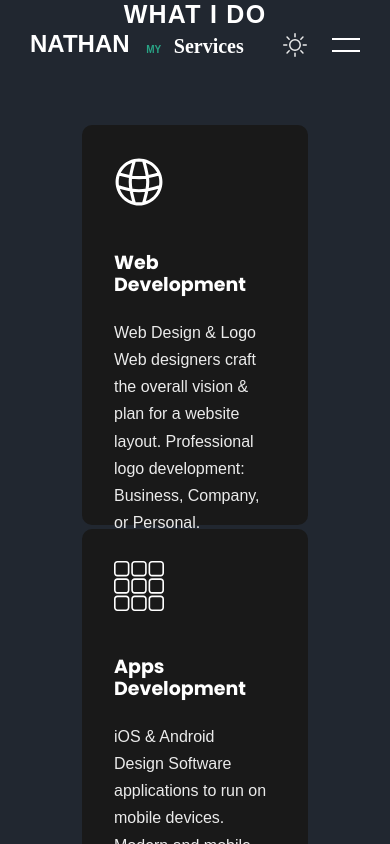
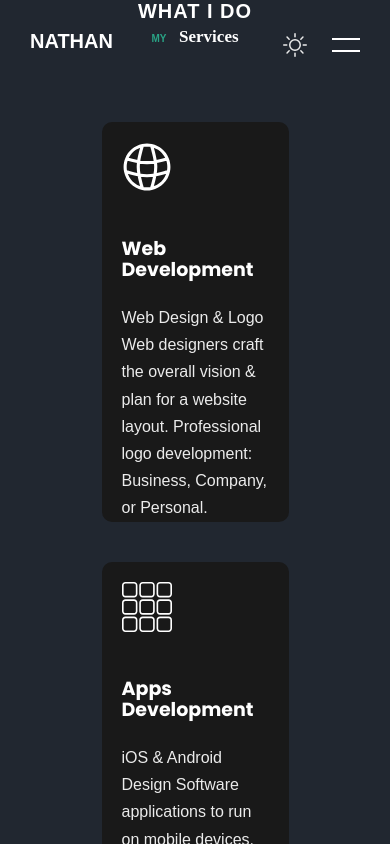
Before and after one commit to NathanMusoko/next13-deploy, a Next.js app: page /serv in a window 390 px wide. Shown: the top 844 px of the page. Built offline with nearby package versions, Linux system fonts and the light colour scheme.

Commit message:
ajustement css

```diff
--- a/components/Footer.jsx
+++ b/components/Footer.jsx
@@ -7,11 +7,11 @@ export default function Footer() {
             <div className={styles.container}>
                 <div className={styles.footerContent}>
                     <div className={styles.footerSection}>
-                        <h3 className={styles.sectionTitle}>À propos</h3>
-                        <p>Découvrez mon portfolio et explorez mes compétences en développement web.</p>
+                        <h3 className={styles.sectionTitle}>About</h3>
+                        <p>Explore my portfolio and discover my skills in web development.</p>
                     </div>
                     <div className={styles.footerSection}>
-                        <h3 className={styles.sectionTitle}>Liens rapides</h3>
+                        <h3 className={styles.sectionTitle}>Quick Links</h3>
                         <ul className={styles.quickLinks}>
                             <li>
                                 <Link href='/'>Home</Link>
@@ -31,13 +31,13 @@ export default function Footer() {
                         </ul>
                     </div>
                     <div className={styles.footerSection}>
-                        <h3 className={styles.sectionTitle}>Contactez-moi</h3>
+                        <h3 className={styles.sectionTitle}>Contact Me</h3>
                         <p>Email: qualitechoisie13@gmail.com</p>
                         <p>Téléphone: +123 456 789</p>
                     </div>
                 </div>
                 <div className={styles.footerBottom}>
-                    <p>&copy; 2024 Mon Portfolio. Tous droits réservés.</p>
+                    <p>&copy;MUSOKO 2024 My Portfolio. All rights reserved.</p>
                 </div>
             </div>
         </footer>
--- a/components/Header.jsx
+++ b/components/Header.jsx
@@ -1,67 +1,85 @@
-
-import styles from "../styles/Header.module.css"
+import styles from "../styles/Header.module.css";
 import { useEffect, useState } from "react";
-import {link} from 'react-scroll'
 import Link from "next/link";
-import {FaTwitter, FaInstagram, FaLinkedin} from 'react-icons/fa'
-import {BsSun, BsMoon} from 'react-icons/bs'
+import { FaTwitter, FaInstagram, FaLinkedin } from "react-icons/fa";
+import { BsSun, BsMoon } from "react-icons/bs";
 import { animateScroll } from "react-scroll";
 
-
-export default function Header(){
+export default function Header() {
     const [showMenu, setShowMenu] = useState(false);
     const [scrollNav, setScrollNav] = useState(false);
-    const [theme, setTheme] = useState('light-theme')
+
     const scrollTop = () => {
         animateScroll.scrollToTop();
-    }
+    };
 
     const changNav = () => {
-        if(window.scrollY >= 80){
-            setScrollNav(true)
+        if (window.scrollY >= 80) {
+            setScrollNav(true);
+        } else {
+            setScrollNav(false);
         }
-        else{
-            setScrollNav(false)
-        }
-    }
-    useEffect(() => {
-        window.addEventListener('scroll', changNav);
-    }, [showMenu])
+    };
 
     useEffect(() => {
-        document.body.classList.toggle('no-scroll', showMenu);
+        window.addEventListener("scroll", changNav);
     }, [showMenu]);
 
-    return <header className={`${scrollNav ? `${styles.scroll_header}`: ''} ${styles.header}`}>
+    useEffect(() => {
+        document.body.classList.toggle("no-scroll", showMenu);
+    }, [showMenu]);
+
+    const handleMenuToggle = () => {
+        setShowMenu(!showMenu);
+    };
+
+    const handleLinkClick = () => {
+        setShowMenu(false); // Close the menu when a link is clicked
+    };
+
+    return (
+        <header className={`${scrollNav ? `${styles.scroll_header}` : ""} ${styles.header}`}>
             <nav className={styles.nav}>
-            <Link href='/' className={`${styles.nav_logo} ${styles.text_cs}`}>NATHAN</Link>
+                <Link href="/" className={`${styles.nav_logo} ${styles.text_cs}`}>
+                    NATHAN
+                </Link>
                 <div className={`${showMenu ? `${styles.nav_menu} ${styles.show_menu}` : styles.nav_menu}`}>
                     <div className={styles.nav_data}>
                         <ul className={styles.nav_list}>
                             <li>
-                            <Link href='/' className={`${styles.nav_link} ${styles.text_cs}`}>HOME</Link>
+                                <Link href="/" className={`${styles.nav_link} ${styles.text_cs}`} onClick={handleLinkClick}>
+                                    HOME
+                                </Link>
                             </li>
                             <li>
-                            <Link href='/serv' className={`${styles.nav_link} ${styles.text_cs}`}>SERVICES</Link>
+                                <Link href="/serv" className={`${styles.nav_link} ${styles.text_cs}`} onClick={handleLinkClick}>
+                                    SERVICES
+                                </Link>
                             </li>
                             <li>
-                            <Link href='/skills' className={`${styles.nav_link} ${styles.text_cs}`}>SKILLS</Link>
+                                <Link href="/skills" className={`${styles.nav_link} ${styles.text_cs}`} onClick={handleLinkClick}>
+                                    SKILLS
+                                </Link>
                             </li>
                             <li>
-                            <Link href='/portfolio' className={`${styles.nav_link} ${styles.text_cs}`}>PORTFOLIO</Link>
+                                <Link href="/portfolio" className={`${styles.nav_link} ${styles.text_cs}`} onClick={handleLinkClick}>
+                                    PORTFOLIO
+                                </Link>
                             </li>
                             <li>
-                            <Link href='/contact' className={`${styles.nav_link} ${styles.text_cs}`}>CONTACT</Link>
+                                <Link href="/contact" className={`${styles.nav_link} ${styles.text_cs}`} onClick={handleLinkClick}>
+                                    CONTACT
+                                </Link>
                             </li>
                             <div className={styles.header_socials}>
                                 <a href="https://www.linkedin.com/in/nathan-musoko-3030a424a/" className={styles.header_social_link}>
-                                <FaTwitter/>
+                                    <FaTwitter />
                                 </a>
                                 <a href="https://www.linkedin.com/in/nathan-musoko-3030a424a/" className={styles.header_social_link}>
-                                <FaInstagram/>
+                                    <FaInstagram />
                                 </a>
                                 <a href="https://www.linkedin.com/in/nathan-musoko-3030a424a/" className={styles.header_social_link}>
-                                <FaLinkedin/>
+                                    <FaLinkedin />
                                 </a>
                             </div>
                         </ul>
@@ -69,14 +87,14 @@ export default function Header(){
                 </div>
                 <div className={styles.nav_btns}>
                     <div className={styles.theme_toggler}>
-                    <BsSun/>
+                        <BsSun />
                     </div>
-                <div className={`${showMenu ? `${styles.nav_toggle} ${styles.animate_toggle}` : styles.nav_toggle}`} onClick={() =>
-                setShowMenu(!showMenu)}>
+                    <div className={`${showMenu ? `${styles.nav_toggle} ${styles.animate_toggle}` : styles.nav_toggle}`} onClick={handleMenuToggle}>
                         <span></span>
                         <span></span>
                     </div>
                 </div>
             </nav>
         </header>
+    );
 }
--- a/pages/index.jsx
+++ b/pages/index.jsx
@@ -16,7 +16,7 @@ export default function Home() {
         </h1>
 
         <p className={styles.home_job}>
-            <span className={styles.text_cs}>I Am</span> <b>Web Developer</b>
+            <span className={styles.text_cs}>I Am</span> <b>A Web Developer</b>
         </p>
         <div className={styles.home_img_wrapper}>
             <div className={styles.home_banner}>
@@ -42,7 +42,6 @@ export default function Home() {
         I&apos;m a passionate and creative web developer with expertise in both frontend and backend technologies.
         Proficient in HTML, CSS, JavaScript, React, and Node.js, I thrive on solving complex technical challenges.
         With a keen eye for detail, I deliver clean, efficient, and well-documented code.
-        A strong team player, I excel in collaborative environments and am always eager to learn and grow in the ever-evolving field of web development
         </p>
         <div className={styles.home_socials}>
             <a href="https://www.linkedin.com/in/nathan-musoko-3030a424a/" className={styles.home_social_link}>
--- a/styles/Contact.module.css
+++ b/styles/Contact.module.css
@@ -384,12 +384,12 @@
 
 @media screen and (max-width: 1200px) {
   .section_title{
-      font-size: 25px;
+      font-size: 20px;
   }
   .section_subtitle{
       font-size: 10px;
   }
   .section_subtitle span{
-      font-size: 20px;
+      font-size: 17px;
   }
 }
--- a/styles/Header.module.css
+++ b/styles/Header.module.css
@@ -125,3 +125,9 @@
     transform: rotate(45deg);
     bottom: 14px;
 }
+
+@media screen and (max-width: 1200px) {
+    .nav_logo{
+        font-size: 20px;
+    }
+}
--- a/styles/Index.module.css
+++ b/styles/Index.module.css
@@ -243,7 +243,7 @@
     }
 
     .home {
-        padding-top: 140px;
+        padding-top: 100px;
     }
 
     .home_profile {
@@ -265,8 +265,8 @@
         transform: initial;
         right: initial;
         margin-inline: auto;
-        margin-top: 140px;
-        margin-bottom: 110px;
+        margin-top: 110px;
+        margin-bottom: 100px;
         padding: 30px 0;
     }
 
--- a/styles/Portfolio.module.css
+++ b/styles/Portfolio.module.css
@@ -200,13 +200,13 @@
         grid-template-columns: repeat(2, 1fr);
     }
     .section_title{
-        font-size: 25px;
+        font-size: 20px;
     }
     .section_subtitle{
         font-size: 10px;
     }
     .section_subtitle span{
-        font-size: 20px;
+        font-size: 17px;
     }
 }
 
--- a/styles/Serv.module.css
+++ b/styles/Serv.module.css
@@ -49,8 +49,11 @@
 }
 
 .col__3 {
-    margin: 10px;
-    width: 25em;
+    margin: auto;
+    margin-bottom: 20px;
+    padding: 10px;
+    width: 90%;
+    max-width: 400px;
 }
 
 .service__box {
@@ -93,21 +96,23 @@ h1.service__text {
     padding: 10px 0px;
 }
 
-@media only screen and (max-width: 1024px) {
+@media only screen and (max-width: 1200px) {
     .service__box {
-        padding: 32px;
+        padding: 20px;
     }
     .section_title{
-        font-size: 25px;
+        font-size: 20px;
     }
     .section_subtitle{
         font-size: 10px;
     }
     .section_subtitle span{
-        font-size: 20px;
+        font-size: 17px;
     }
-    .col__3 {
-        margin: 2px;
-        width: 20em;
+    .row{
+        margin: auto;
+        margin-bottom: 5px;
+        width: 100%;
+        max-width: none;
     }
 }
--- a/styles/Skills.module.css
+++ b/styles/Skills.module.css
@@ -99,13 +99,13 @@
         grid-template-columns: repeat(2, 1fr);
     }
     .section_title{
-        font-size: 25px;
+        font-size: 20px;
     }
     .section_subtitle{
         font-size: 10px;
     }
     .section_subtitle span{
-        font-size: 20px;
+        font-size: 17px;
     }
 }
 
@@ -113,5 +113,6 @@
     .skills_container {
         gap: 30px;
         grid-template-columns: 1fr;
+        padding-bottom: 20px;
     }
 }
```
Lines whose indentation alone changed are shown as unchanged.
